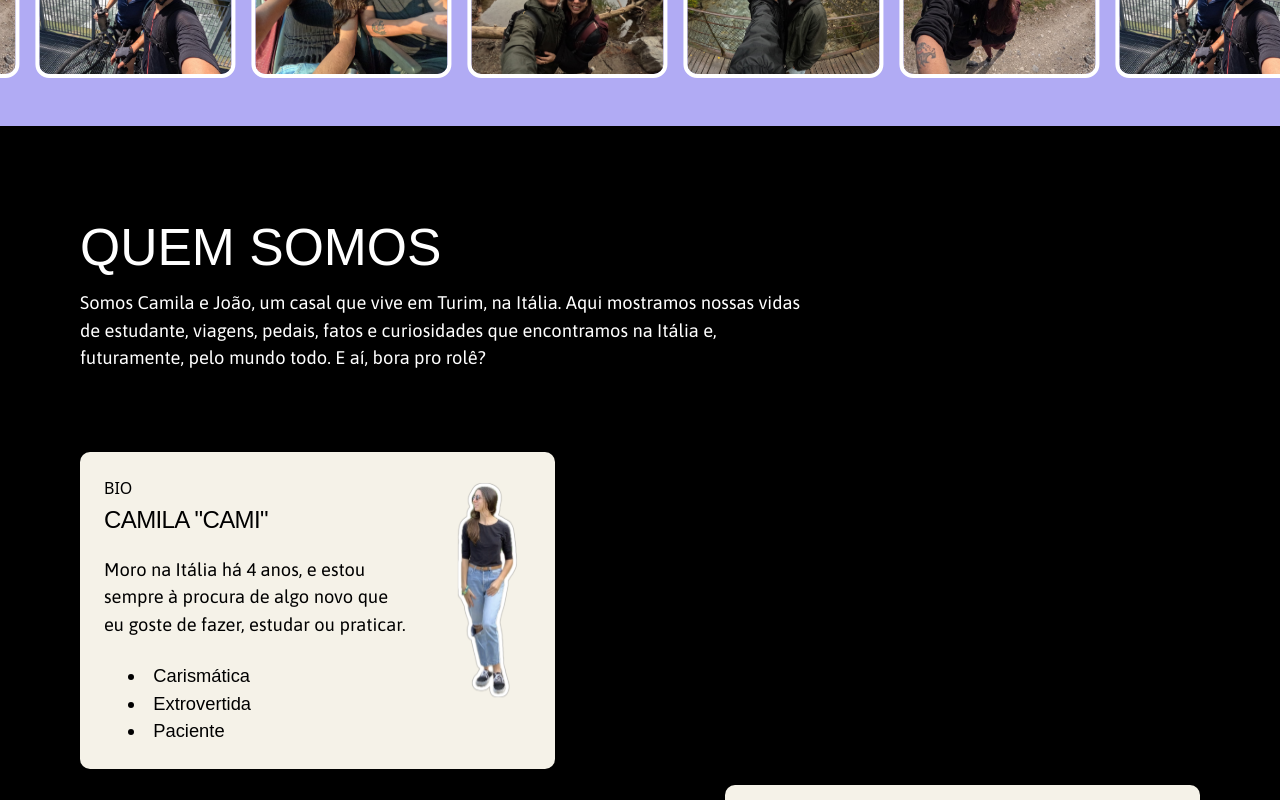
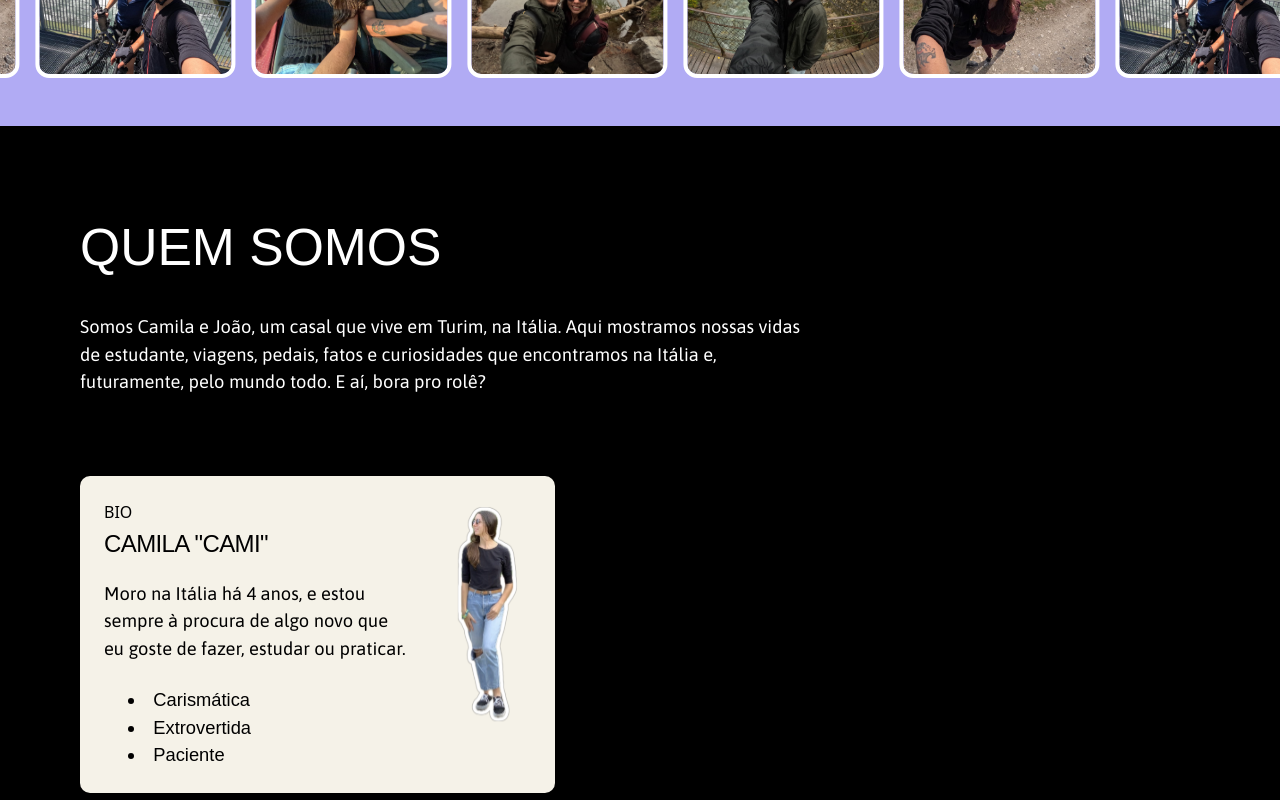
Before and after one commit to devcarolinealmeida/bora-pro-role, a Next.js app: page / in a window 1280 px wide. Shown: the part 720-1520 px from the top of the page. Built offline with nearby package versions, Linux system fonts and the light colour scheme; no server answers; a web font is replaced by a local one.

Commit message:
UPDATE: margin 40px h4

```diff
--- a/sections/PorqueNosSeguir/index.tsx
+++ b/sections/PorqueNosSeguir/index.tsx
@@ -9,7 +9,7 @@ export const PorqueNosSeguir = () => {
     <section className="bg-[#FCE688] overflow-clip pb-0" id="porque_seguir">
       <div className="container max-w-7xl min-h-svh">
         <div className="">
-          <h4 className="mb-4">Porque nos seguir</h4>
+          <h4 className="mb-10">Porque nos seguir</h4>
           <p className="mb-8 md:max-w-[76ch]">
             Te mostramos como é a vida de verdade na Europa, com seus altos e
             baixos, do ponto de vista de dois estudantes que, literalmente,
--- a/sections/QuemSomos/index.tsx
+++ b/sections/QuemSomos/index.tsx
@@ -9,13 +9,16 @@ import {
 } from "../../components/CardQuemSomos";
 import CamiSvg from "../../public/camila.svg";
 import JoaoSvg from "../../public/joao.svg";
+import SvgBg from "../../public/svg-sfondo-purple.svg";
 
 export const QuemSomos = () => {
   return (
-    <section className="bg-black" id="quem_somos">
-      <div className="container max-w-7xl">
+    <section className="bg-black relative overflow-y-clip" id="quem_somos">
+      {/* <SvgBg className="absolute z-0 bottom-0" /> */}
+      <div className="container max-w-7xl relative z-10">
+        <div>
           <div className="pb-12">
-          <h4 className="text-white mb-4">Quem somos</h4>
+            <h4 className="text-white mb-10">Quem somos</h4>
             <p className="text-white md:max-w-[76ch] mb-8">
               Somos Camila e João, um casal que vive em Turim, na Itália. Aqui
               mostramos nossas vidas de estudante, viagens, pedais, fatos e
@@ -29,8 +32,8 @@ export const QuemSomos = () => {
                 <CardTopTitle>Bio</CardTopTitle>
                 <CardTitle>Camila "Cami"</CardTitle>
                 <CardDescription>
-                Moro na Itália há 4 anos, e estou sempre à procura de algo novo
-                que eu goste de fazer, estudar ou praticar.
+                  Moro na Itália há 4 anos, e estou sempre à procura de algo
+                  novo que eu goste de fazer, estudar ou praticar.
                 </CardDescription>
                 <CardContent>
                   <CardLi>Carismática</CardLi>
@@ -39,7 +42,7 @@ export const QuemSomos = () => {
                 </CardContent>
               </div>
               <CardImg>
-              <CamiSvg className="w-24"/>
+                <CamiSvg className="w-24" />
               </CardImg>
             </CardQuemSomos>
             <CardQuemSomos className="md:self-end">
@@ -47,9 +50,9 @@ export const QuemSomos = () => {
                 <CardTopTitle>Bio</CardTopTitle>
                 <CardTitle>João</CardTitle>
                 <CardDescription>
-                Estou na Itália há dois anos, meu rolê é explorar, me aventurar
-                e ter sempre experiências novas. Medo pra mim é sinônimo de
-                diversão
+                  Estou na Itália há dois anos, meu rolê é explorar, me
+                  aventurar e ter sempre experiências novas. Medo pra mim é
+                  sinônimo de diversão
                 </CardDescription>
                 <CardContent>
                   <CardLi>Audaz</CardLi>
@@ -58,9 +61,10 @@ export const QuemSomos = () => {
                 </CardContent>
               </div>
               <CardImg>
-              <JoaoSvg className="w-32"/>
+                <JoaoSvg className="w-32" />
               </CardImg>
             </CardQuemSomos>
+          </div>
         </div>
       </div>
     </section>
--- a/sections/VideosYoutube/page.jsx
+++ b/sections/VideosYoutube/page.jsx
@@ -38,7 +38,7 @@ const VideosYoutube = () => {
     <section className="bg-black" id="videos">
       <div className="container max-w-7xl">
         <div className="pb-24">
-          <h4 className=" text-white mb-4">Se inscreva no Canal!</h4>
+          <h4 className=" text-white mb-10">Se inscreva no Canal!</h4>
           <p className="text-white">
             Bateu a curiosidade? Dá uma olhadinha nos nossos vídeos, e não
             esquece de se inscrever no canal.
```
Also changed, not shown: public/svg-sfondo-purple.svg (added). Lines whose indentation alone changed are shown as unchanged.
